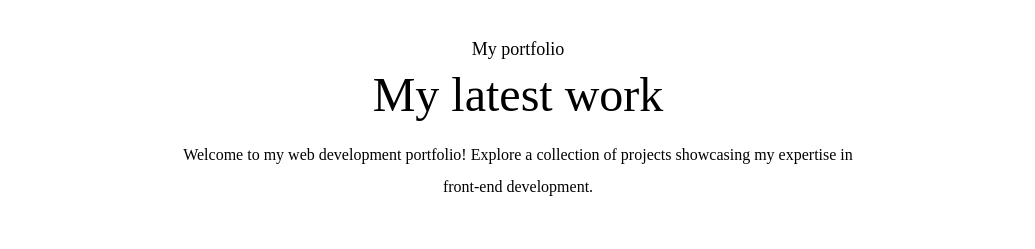
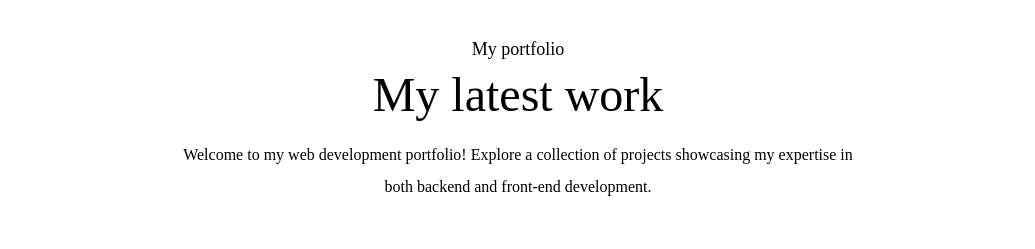
Before and after one commit to tbattur22/portfolio, a Next.js app: page / in a window 1280 px wide. Shown: the part 2420-2669 px from the top of the page, without its empty margins (122-1157 px from the left). Built offline with nearby package versions, Linux system fonts and the light colour scheme; grey boxes are pictures that could not be loaded; a web font is replaced by a local one.

Commit message:
updated latest works section and added backend

```diff
--- a/app/components/Work.jsx
+++ b/app/components/Work.jsx
@@ -31,7 +31,7 @@ const Work = ({ isDarkMode }) => {
 
                 className='text-center max-w-2xl mx-auto mt-5 mb-12 font-Ovo'>
                 Welcome to my web development portfolio! Explore a collection of projects
-                showcasing my expertise in front-end development.
+                showcasing my expertise in both backend and front-end development.
             </motion.p>
 
             <motion.div
```
